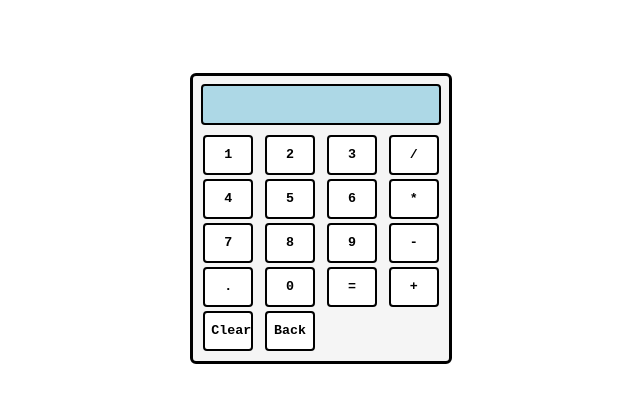
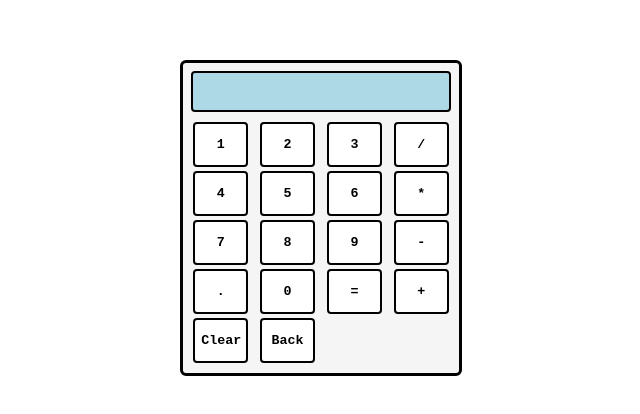
Before and after one commit to duw-alt/calculator, a plain HTML site: page index.html in a window 1280 px wide. Shown: the part 190-604 px from the top of the page, without its empty margins (319-959 px from the left). Drawn offline with Linux system fonts and the light colour scheme.

Commit message:
Update style.css

```diff
--- a/style.css
+++ b/style.css
@@ -31,8 +31,8 @@ button {
   background-color: white;
   border-radius: 4px;
   margin: 2px;
-  width: 50px;
-  height: 40px;
+  width: 55px;
+  height: 45px;
   font-family: monospace;
   font-weight: bold;
 }
```
